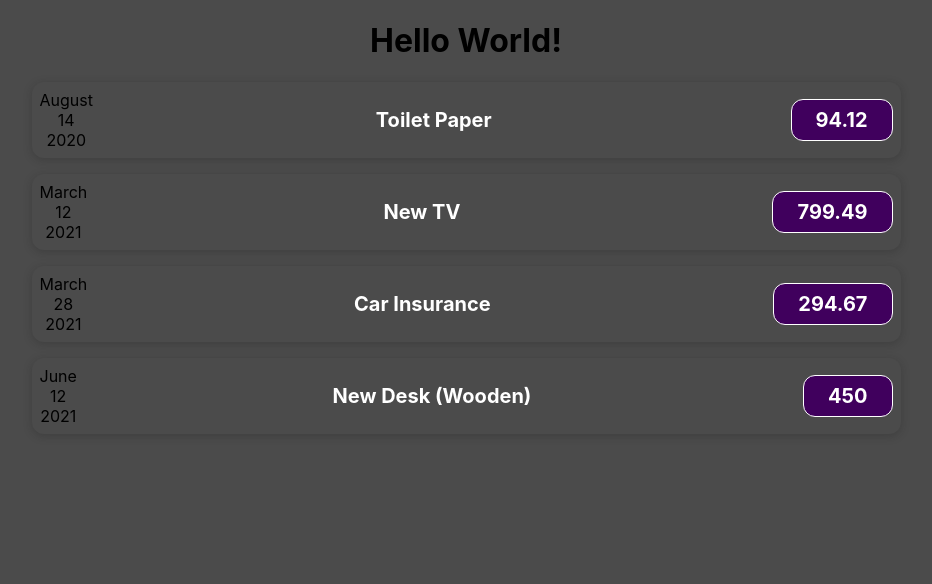
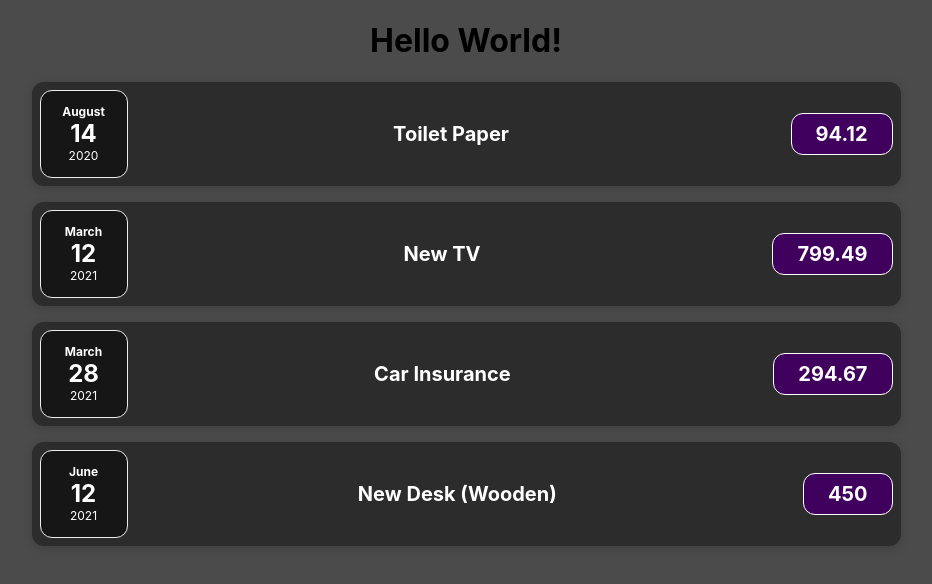
Before and after one commit to g-101/react-complete-guide, a React (Create React App) app: page / in a window 1280 px wide. Shown: the top 584 px of the page, without its empty margins (174-1106 px from the left). Built offline with nearby package versions, Linux system fonts and the light colour scheme.

Commit message:
alterando background colors

```diff
--- a/src/components/ExpenseDate.css
+++ b/src/components/ExpenseDate.css
@@ -4,7 +4,7 @@
   width: 5.5rem;
   height: 5.5rem;
   border: 1px solid #ececec;
-  background-color: #2a2a2a;
+  background-color: #161616;
   color: white;
   border-radius: 12px;
   align-items: center;
--- a/src/components/ExpenseDate.js
+++ b/src/components/ExpenseDate.js
@@ -1,4 +1,4 @@
-import './ExpenseDate';
+import './ExpenseDate.css';
 export const ExpenseDate = ({ props }) => {
   const date = props;
   const month = date.toLocaleString('en-US', { month: 'long' });
--- a/src/components/ExpenseItem.css
+++ b/src/components/ExpenseItem.css
@@ -6,7 +6,7 @@
   padding: 0.5rem;
   margin: 1rem 0;
   border-radius: 12px;
-  background-color: #4b4b4b;
+  background-color: #2c2c2c;
 }
 
 .expense-item__description {
--- a/src/index.css
+++ b/src/index.css
@@ -1,10 +1,10 @@
 * {
   box-sizing: border-box;
   padding: 0;
-  background-color: #4b4b4b;
 }
 
 body {
+  background-color: #4b4b4b;
   margin: 0;
   font-family: -apple-system, BlinkMacSystemFont, 'Segoe UI', 'Roboto', 'Oxygen', 'Ubuntu',
     'Cantarell', 'Fira Sans', 'Droid Sans', 'Helvetica Neue', sans-serif;
```
